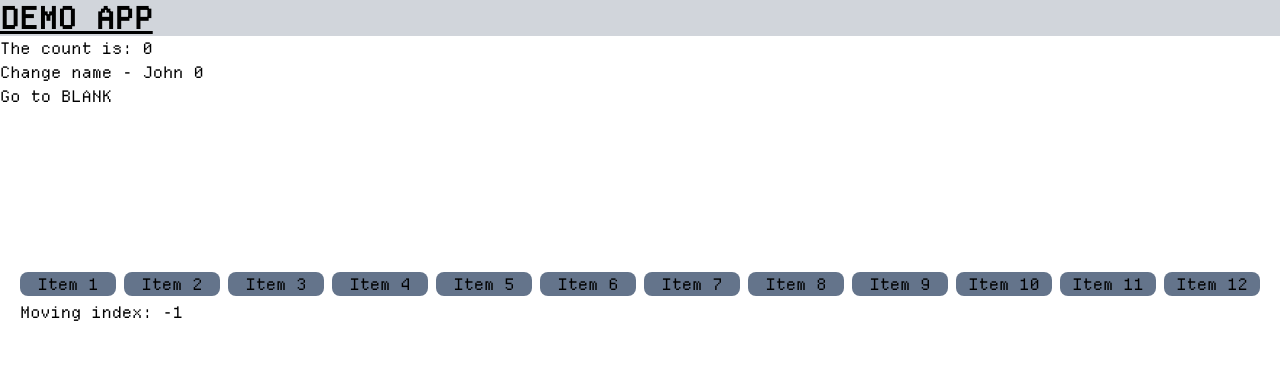
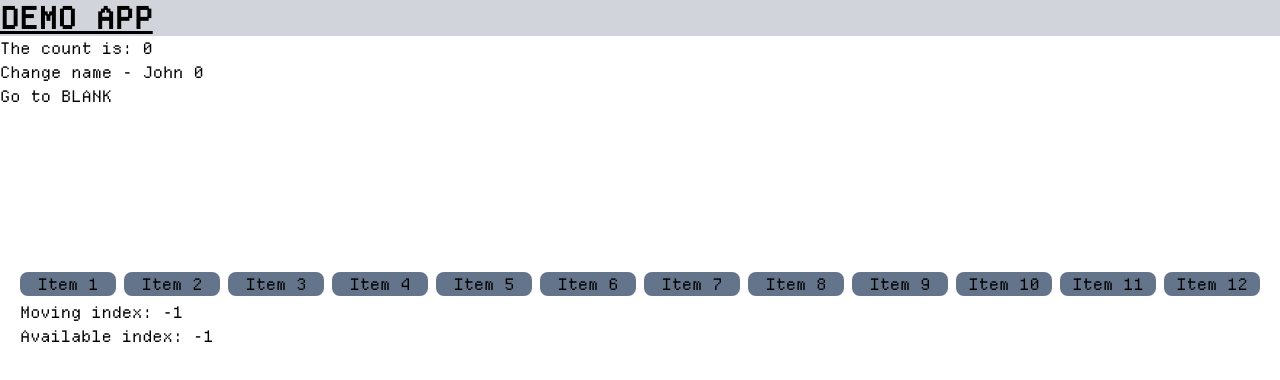
Before and after one commit to pr0g/reorderable-list, a React (Vite) app: page / in a window 1280 px wide. Shown: the top 380 px of the page. Built offline with nearby package versions, Linux system fonts and the light colour scheme.

Commit message:
horizontal - no animation

```diff
--- a/src/reorderable-list.tsx
+++ b/src/reorderable-list.tsx
@@ -17,9 +17,10 @@ export function ReorderableList() {
   ]);
   const [movingIndex, setMovingIndex] = useState(-1);
   const [availableIndex, setAvailableIndex] = useState(-1);
-  const [justChangedIndex, setJustChangedIndex] = useState(-1);
-  const [justChangedMouseDelta, setJustChangedMouseDelta] = useState([0, 0]);
-  const [justChangedHoverIndex, setJustChangedHoverIndex] = useState(-1);
+  const [justReleasedMouseDelta, setJustReleasedMouseDelta] = useState([0, 0]);
+  // const [becomingUnavailableIndex, setBecomingUnavailableIndex] = useState(-1);
+  const [justReleasedIndex, setJustReleasedIndex] = useState(-1);
+  // const [becomingAvailableIndex, setBecomingAvailableIndex] = useState(-1);
   const [mouseDelta, setMouseDelta] = useState([0, 0]);
   const mouseDownPosition = useRef([0, 0]);
   const ulRef = useRef<HTMLUListElement | null>(null);
@@ -28,11 +29,11 @@ export function ReorderableList() {
   const itemWidth = useRef(0);
 
   useEffect(() => {
-    if (justChangedIndex !== -1) {
-      setJustChangedIndex(-1);
-      setJustChangedMouseDelta([0, 0]);
+    if (justReleasedIndex !== -1) {
+      setJustReleasedIndex(-1);
+      setJustReleasedMouseDelta([0, 0]);
     }
-  }, [justChangedIndex]);
+  }, [justReleasedIndex]);
 
   useEffect(() => {
     return () => {
@@ -42,42 +43,61 @@ export function ReorderableList() {
 
   const getStyle = useCallback(
     (
+      // item: string,
       index: number,
       movingIndex: number,
-      hoveredIndex: number,
-      justChangedIndex: number,
+      // becomingAvailableIndex: number,
+      justReleasedIndex: number,
       availableIndex: number,
-      mouseDelta: [number, number],
+      // mouseDelta: [number, number],
       itemWidth: number
     ) => {
-      const theIndex =
-        movingIndex !== -1
-          ? movingIndex
-          : justChangedHoverIndex !== -1
-          ? justChangedHoverIndex
-          : -1;
+      const theIndex = movingIndex;
+      // movingIndex !== -1
+      //   ? movingIndex
+      //   : becomingAvailableIndex !== -1
+      //   ? becomingAvailableIndex
+      //   : -1;
       const style: React.CSSProperties = {};
-      if (index === hoveredIndex || index === movingIndex) {
+      if (
+        /* index === becomingAvailableIndex || */
+        index === movingIndex
+      ) {
         style.transform = `scale(1.1)`;
         style.position = "relative";
         style.left = `${mouseDelta[0]}px`;
         style.top = `${mouseDelta[1]}px`;
-      } else if (index === justChangedIndex) {
-        style.transform = `translateX(${justChangedMouseDelta[0]}px) translateY(${justChangedMouseDelta[1]}px) scale(1.1)`;
-      } else if (index >= availableIndex && index < theIndex) {
-        style.transform = `translateX(${itemWidth}px)`;
-      } else if (index <= availableIndex && index > theIndex) {
-        style.transform = `translateX(${-itemWidth}px)`;
+      } else if (index === justReleasedIndex) {
+        // console.log("just released");
+        // console.log(JSON.stringify(justReleasedMouseDelta));
+        style.transform = `translateX(${justReleasedMouseDelta[0]}px) translateY(${justReleasedMouseDelta[1]}px) scale(1.1)`;
+      } else if (
+        index >= availableIndex &&
+        index < theIndex &&
+        theIndex !== -1
+      ) {
+        // style.transform = `translateX(${itemWidth}px)`;
+        style.position = "relative";
+        style.left = itemWidth;
+      } else if (
+        index <= availableIndex &&
+        index > theIndex &&
+        theIndex !== -1
+      ) {
+        // style.transform = `translateX(${-itemWidth}px)`;
+        style.position = "relative";
+        style.left = -itemWidth;
       }
       return style;
     },
-    [justChangedHoverIndex, justChangedMouseDelta]
+    [justReleasedMouseDelta, mouseDelta]
   );
 
   const onPointerDown = useCallback(
-    (index: number, e: React.PointerEvent<HTMLLIElement>) => {
+    (index: number) => (e: React.PointerEvent<HTMLLIElement>) => {
       setAvailableIndex(index);
-      setJustChangedHoverIndex(index);
+      // setBecomingAvailableIndex(index);
+      setMovingIndex(index);
       liRef.current = e.currentTarget;
       // note: space-x-2 is 8px (see +8 below)
       itemWidth.current = liRef.current.clientWidth + 8;
@@ -88,44 +108,64 @@ export function ReorderableList() {
   );
 
   const onPointerUp = useCallback(
-    (e: React.PointerEvent<HTMLLIElement>) => {
+    (index: number) => (e: React.PointerEvent<HTMLLIElement>) => {
       // cancel move before animation ends and sets movingIndex
+      liRef.current = null;
       if (movingIndex === -1) {
+        console.log("pointer up");
+        // setBecomingUnavailableIndex(becomingAvailableIndex);
+        // setJustReleasedIndex(becomingAvailableIndex);
         setAvailableIndex(-1);
-        setJustChangedHoverIndex(-1);
+        // setBecomingAvailableIndex(-1);
         e.currentTarget.releasePointerCapture(e.pointerId);
+        setJustReleasedMouseDelta([mouseDelta[0], mouseDelta[1]]);
         setMouseDelta([0, 0]);
         return;
       }
       e.currentTarget.releasePointerCapture(e.pointerId);
+      // setBecomingUnavailableIndex(availableIndex);
+      setJustReleasedIndex(availableIndex);
+      ///
       const newItems = [...items];
       const [extracted] = newItems.splice(movingIndex, 1);
       newItems.splice(availableIndex, 0, extracted);
       setItems(newItems);
-      setJustChangedIndex(availableIndex);
-      setJustChangedMouseDelta([
+      ///
+      setJustReleasedMouseDelta([
         mouseDelta[0] + (movingIndex - availableIndex) * itemWidth.current,
         mouseDelta[1],
       ]);
       setMovingIndex(-1);
       setAvailableIndex(-1);
       setMouseDelta([0, 0]);
-      liRef.current = null;
+
+      // if (index === becomingAvailableIndex) {
+      // setMovingIndex(index);
+      // setBecomingAvailableIndex(-1);
+      // }
     },
-    [availableIndex, items, mouseDelta, movingIndex]
+    [
+      availableIndex,
+      /* becomingAvailableIndex, */ items,
+      mouseDelta,
+      movingIndex,
+    ]
   );
 
   const onPointerMove = useCallback(
     (e: React.PointerEvent<HTMLLIElement>) => {
-      if (justChangedHoverIndex !== -1 || availableIndex !== -1) {
+      if (/* becomingAvailableIndex !== -1 || */ availableIndex !== -1) {
+        requestAnimationFrame(() => {
           setMouseDelta([
             e.clientX - mouseDownPosition.current[0],
             e.clientY - mouseDownPosition.current[1],
           ]);
+        });
       }
       if (availableIndex === -1) {
         return;
       }
+      console.log("move");
       const indexBefore = availableIndex - 1;
       if (indexBefore >= 0) {
         if (liRef.current) {
@@ -142,7 +182,6 @@ export function ReorderableList() {
           }
         }
       }
-
       const indexAfter = availableIndex + 1;
       if (indexAfter < items.length) {
         if (liRef.current) {
@@ -160,7 +199,7 @@ export function ReorderableList() {
         }
       }
     },
-    [availableIndex, items.length, justChangedHoverIndex]
+    [availableIndex, items.length /* , becomingAvailableIndex */]
   );
 
   return (
@@ -170,42 +209,45 @@ export function ReorderableList() {
       <ul ref={ulRef} className="flex flex-wrap gap-x-2">
         {items.map((item, index) => {
           return (
-            <Fragment key={`${index}-${item}`}>
+            // <Fragment key={`${item}`}>
             <li
-                key={`${index}-${item}`}
-                onTransitionEnd={() => {
-                  if (index === justChangedHoverIndex) {
-                    setMovingIndex(index);
-                    setJustChangedHoverIndex(-1);
-                  }
-                }}
-                onPointerDown={(e) => {
-                  onPointerDown(index, e);
-                }}
-                onPointerUp={onPointerUp}
+              key={item}
+              // onTransitionEnd={() => {
+              //   // if (index === becomingAvailableIndex) {
+              //   //   setMovingIndex(index);
+              //   //   setBecomingAvailableIndex(-1);
+              //   // }
+              //   // if (index === becomingUnavailableIndex) {
+              //   //   setBecomingUnavailableIndex(-1);
+              //   // }
+              // }}
+              onPointerDown={onPointerDown(index)}
+              onPointerUp={onPointerUp(index)}
               onPointerMove={onPointerMove}
               className={`select-none bg-slate-500 rounded-lg my-1 min-w-24 text-center ${
-                  index === movingIndex || index === justChangedIndex
-                    ? "text-red-500 z-50"
-                    : "text-black transition-transform duration-300"
+                index === movingIndex ? "text-red-500 z-50" : "text-black" // transition-transform duration-300
               }`}
               style={getStyle(
+                // item,
                 index,
                 movingIndex,
-                  justChangedHoverIndex,
-                  justChangedIndex,
+                // becomingAvailableIndex,
+                justReleasedIndex,
                 availableIndex,
-                  mouseDelta as [number, number],
+                // mouseDelta as [number, number],
                 itemWidth.current
               )}
             >
               {item}
             </li>
-            </Fragment>
+            // </Fragment>
           );
         })}
       </ul>
       <p>Moving index: {movingIndex}</p>
+      <p>Available index: {availableIndex}</p>
+      {/* <p>Becoming available index: {becomingAvailableIndex}</p> */}
+      {/* <p>Becoming unavailable index: {becomingUnavailableIndex}</p> */}
     </div>
   );
 }
```
Lines whose indentation alone changed are shown as unchanged.
